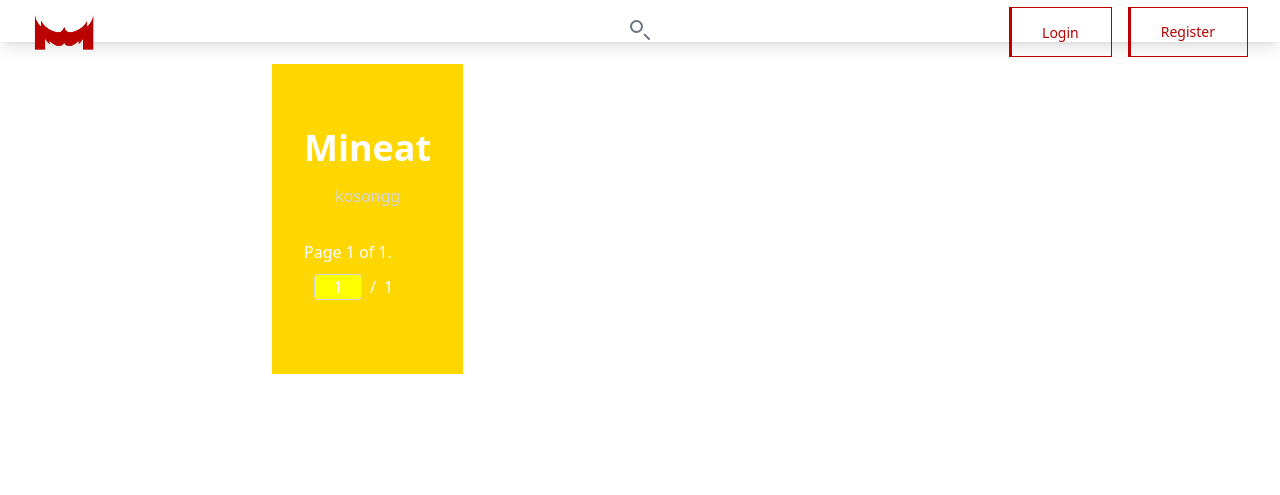
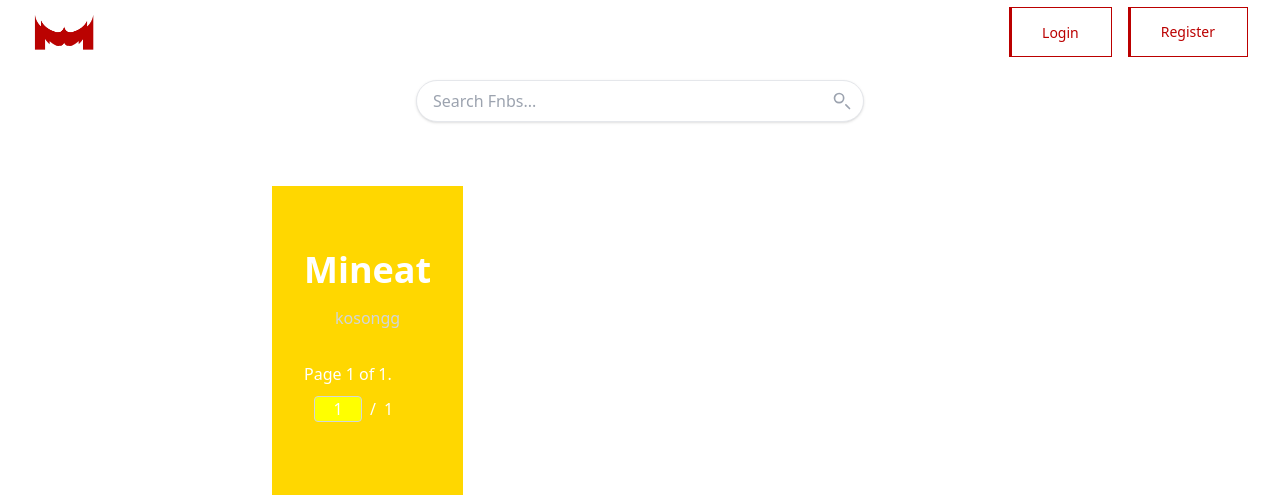
Before and after one commit to C04-PBP/mineat, a Django app: page /filter/ in a window 1280 px wide. Shown: the top 495 px of the page. Run offline with Django 5.2, Linux system fonts and the light colour scheme; data that the repository does not hold is empty; some libraries are stand-ins or nearby versions.

Commit message:
adjust search bar

```diff
--- a/ingredient/templates/show_filter.html
+++ b/ingredient/templates/show_filter.html
@@ -7,17 +7,22 @@
 {% block content %}
 <header class="fixed top-0 left-0 right-0 z-20 bg-white shadow-lg">
     {% include "show_header.html" %}
-    <div class="flex items-center gap-4 justify-center mt-4">
-        <div class="search-container">
-            <svg class="search-icon w-6 h-6 text-gray-500" xmlns="http://www.w3.org/2000/svg" fill="none"
-                viewBox="0 0 24 24" stroke="currentColor">
+</header>
+
+<div class="flex justify-center items-center mt-20"> <!-- Adjust margin to prevent overlap with header -->
+    <div class="relative w-full max-w-md">
+        <input type="text" id="filter-search-bar"
+            class="w-full px-4 py-2 text-gray-700 bg-white border rounded-full shadow focus:outline-none focus:ring-2 focus:ring-red-600"
+            placeholder="Search Fnbs..." />
+        <div class="absolute inset-y-0 right-0 flex items-center pr-3 pointer-events-none">
+            <svg class="w-5 h-5 text-gray-400" xmlns="http://www.w3.org/2000/svg" fill="none" viewBox="0 0 24 24"
+                stroke="currentColor">
                 <path stroke-linecap="round" stroke-linejoin="round" stroke-width="2"
                     d="M21 21l-4.35-4.35M8.5 14a5.5 5.5 0 100-11 5.5 5.5 0 000 11z" />
             </svg>
-            <input type="text" id="filter-search-bar" placeholder="Search Fnbs..." class="search-input" />
         </div>
     </div>
-</header>
+</div>
 
 <div class="flex flex-row gap-4 content-wrapper">
     <!-- Toggleable Sidebar -->
```
Lines whose indentation alone changed are shown as unchanged.
